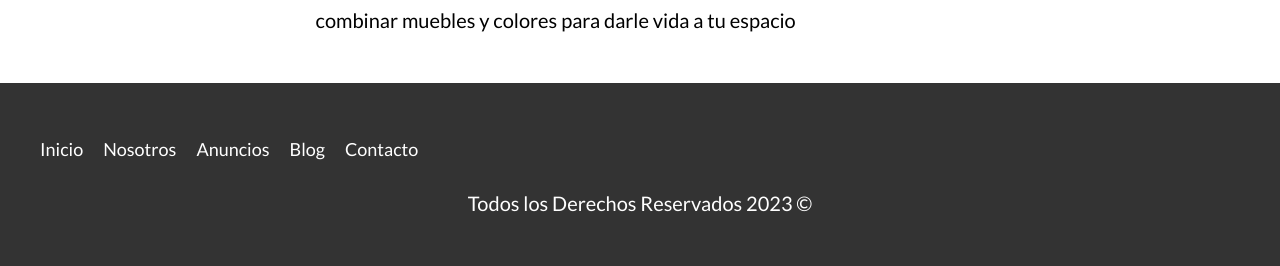
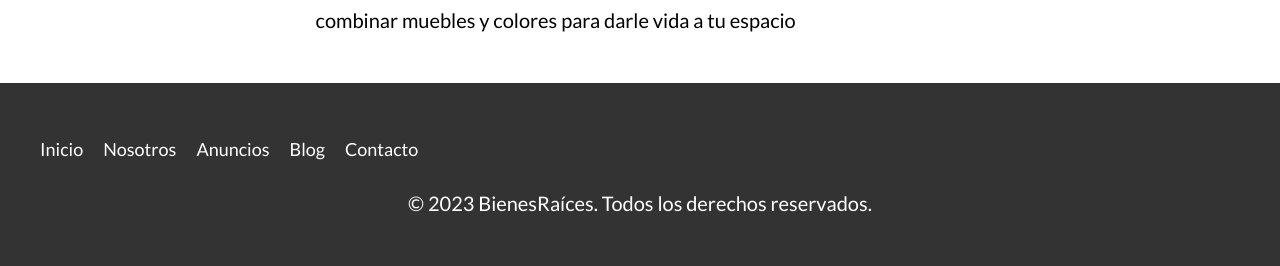
Before and after one commit to JarevarckeSoft/dwc-bienesraices_espagueti, a PHP site: page /index.php in a window 1280 px wide. Shown: the part 3246-3512 px from the top of the page. Run offline with PHP 8.4, Linux system fonts and the light colour scheme; data comes from the database, SQL or seed files in the repository.

Commit message:
Actualizado los archivos footer.php y database.php

```diff
--- a/includes/config/database.php
+++ b/includes/config/database.php
@@ -1,7 +1,7 @@
 <?php
 
 function conectarDB() : mysqli {
-    $db = mysqli_connect('localhost', 'root', '', 'bienesraices_crud');
+    $db = mysqli_connect('localhost', 'root', 'rootadmin', 'bienesraices_crud');
 
     if (!$db) {
         echo "Error en la conexión a la BD";
--- a/includes/templates/footer.php
+++ b/includes/templates/footer.php
@@ -8,10 +8,10 @@
                 <a href="/contacto.php">Contacto</a>
             </nav>
         </div>
-        <p class="copyright">Todos los Derechos Reservados <?php echo date('Y'); ?> &copy;</p>
+        <p class="copyright">&copy; <?php echo date('Y'); ?> BienesRaíces. Todos los derechos reservados.</p>
     </footer>
 
     <script src="/build/js/bundle.min.js"></script>
-</body>
+    </body>
 
-</html>
+    </html>
```
